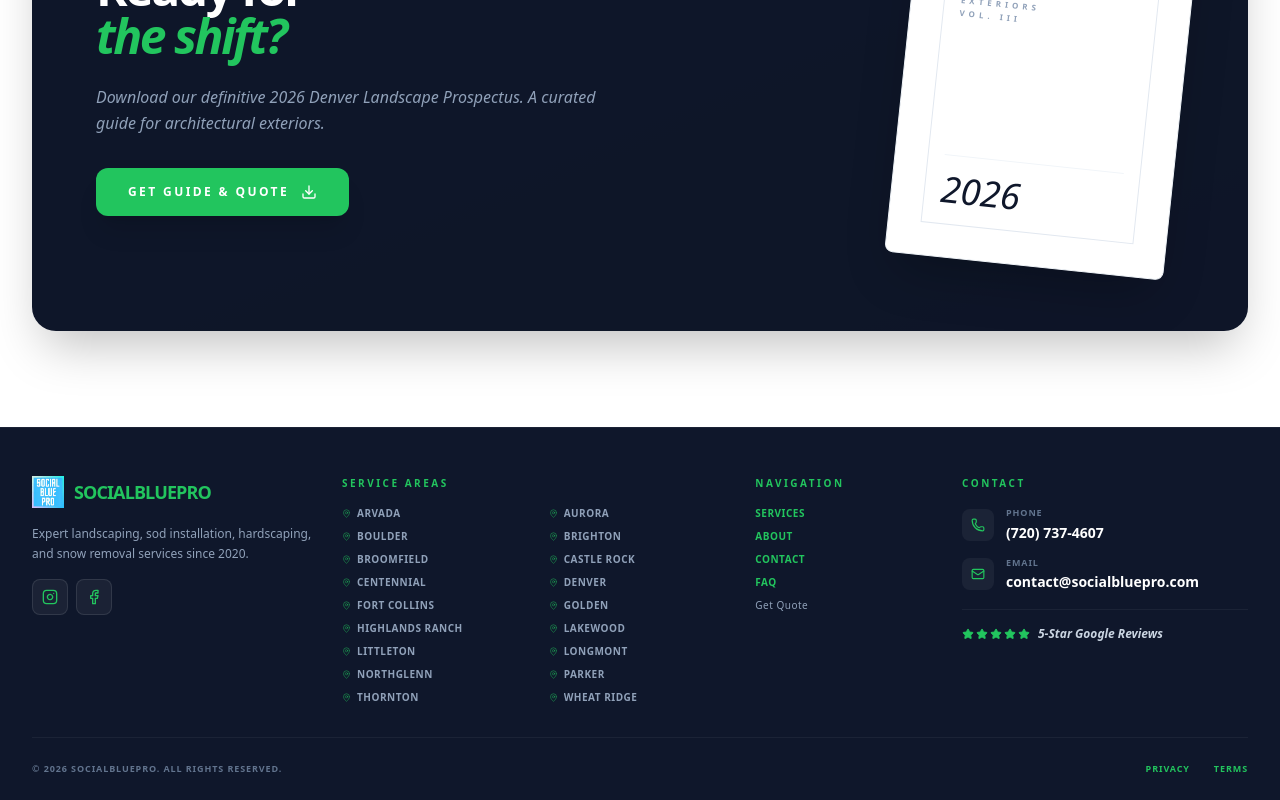
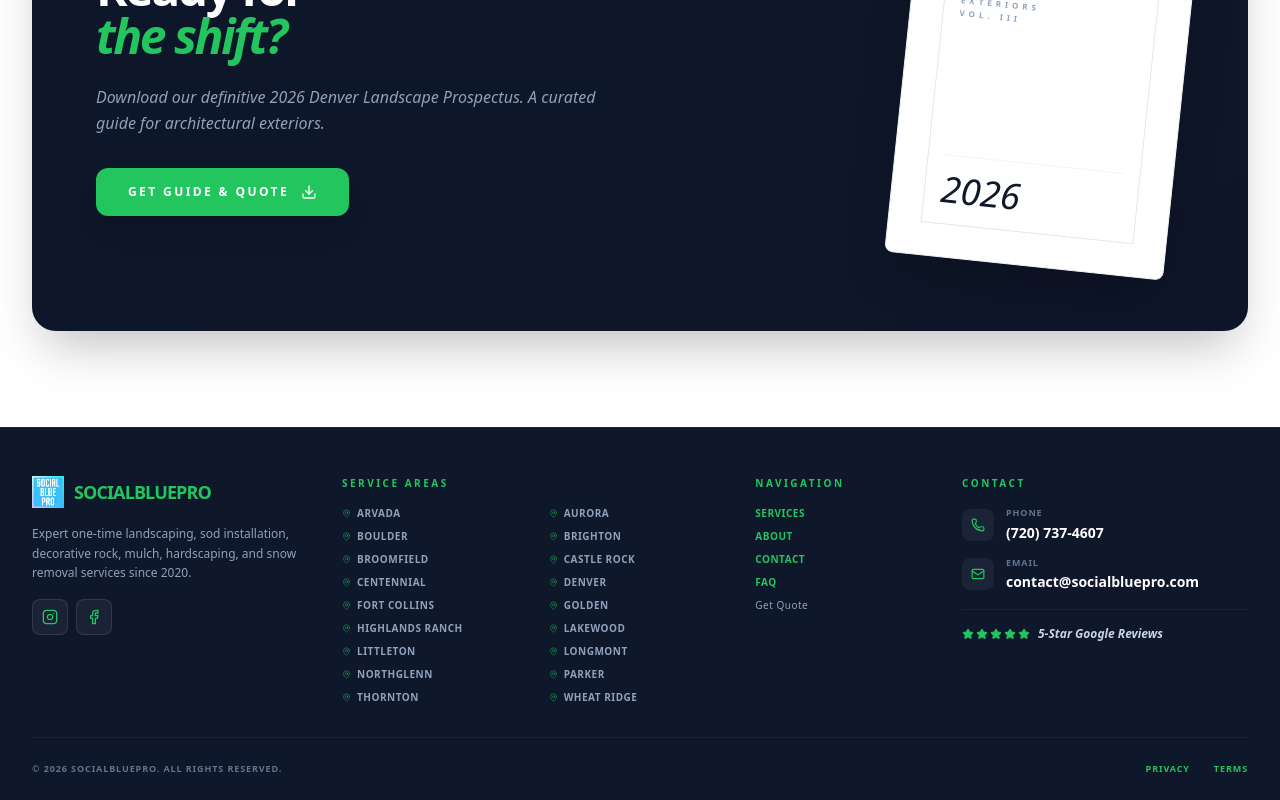
Before and after one commit to rafaelfmuniz/socialbluepro, a Next.js app: page / in a window 1280 px wide. Shown: the part 5458-6258 px from the top of the page. Built offline with nearby package versions, Linux system fonts and the light colour scheme; no server answers.

Commit message:
fix: atualiza texto do footer para versão completa

```diff
--- a/src/components/Footer.tsx
+++ b/src/components/Footer.tsx
@@ -32,7 +32,7 @@ export default function Footer({ onGetQuote }: FooterProps) {
               <span className="text-lg font-black tracking-tighter">SOCIALBLUEPRO</span>
             </Link>
             <p className="text-slate-400 leading-relaxed text-xs max-w-xs">
-              Expert landscaping, sod installation, hardscaping, and snow removal services since 2020.
+              Expert one-time landscaping, sod installation, decorative rock, mulch, hardscaping, and snow removal services since 2020.
             </p>
             <div className="flex gap-2">
               <Link href="https://www.instagram.com/socialbluepro/" target="_blank" rel="noopener noreferrer" className="w-9 h-9 bg-white/5 border border-white/10 rounded-lg flex items-center justify-center hover:bg-accent hover:border-accent transition-all duration-300 group">
```
